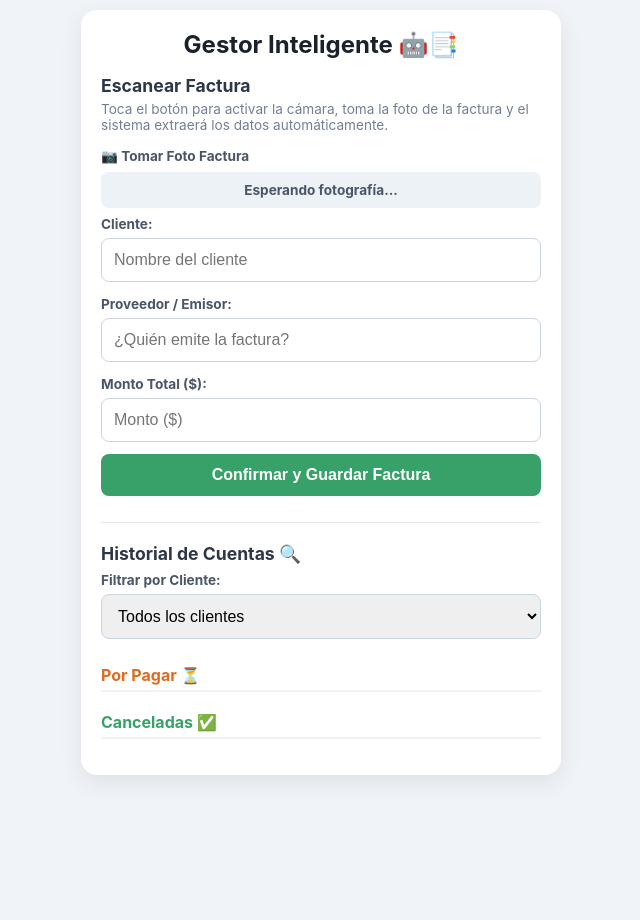
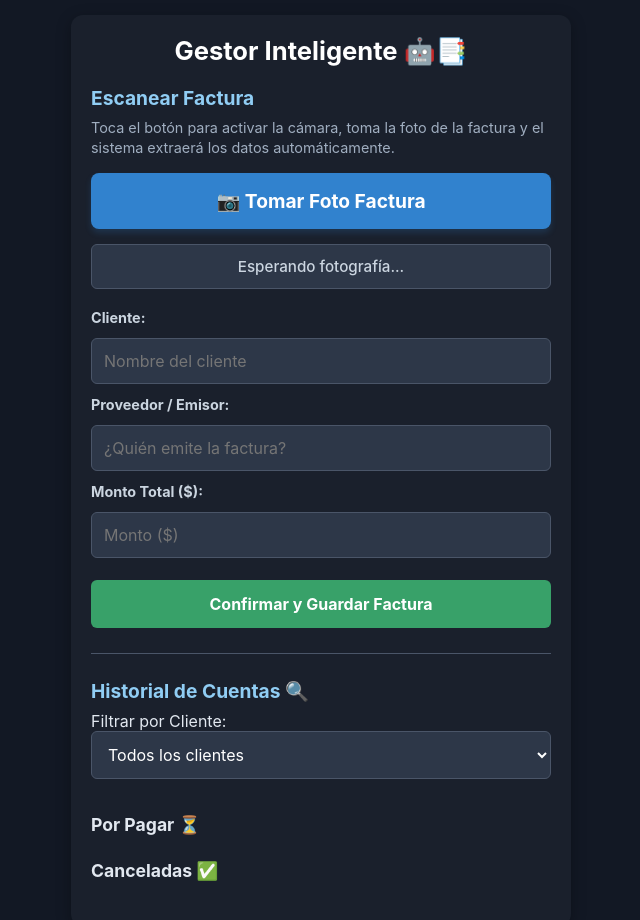
Before and after one commit to tonyostos2-arch/control-facturas, a plain HTML site: page index.html in a window 1280 px wide. Shown: the whole page, without its empty margins (319-959 px from the left). Before the commit the page ends 800 px from the top, so only its background shows below. Drawn offline with Linux system fonts and the light colour scheme.

Commit message:
Update styles.css

```diff
--- a/styles.css
+++ b/styles.css
@@ -1,60 +1,234 @@
+/* RESET DE ESTILOS GENERALES */
+* {
+    margin: 0;
+    padding: 0;
+    box-sizing: border-box;
+    font-family: -apple-system, BlinkMacSystemFont, "Segoe UI", Roboto, Helvetica, Arial, sans-serif;
+}
+
 body {
-    font-family: -apple-system, BlinkMacSystemFont, "Segoe UI", Roboto, sans-serif;
-    background-color: #f0f4f8;
-    margin: 0;
-    padding: 10px;
+    background-color: #121824;
+    color: #e2e8f0;
+    padding: 15px;
     display: flex;
     justify-content: center;
 }
 
 .app-container {
-    background: white;
     width: 100%;
-    max-width: 480px;
-    border-radius: 16px;
+    max-width: 500px;
+    background-color: #1a202c;
     padding: 20px;
-    box-shadow: 0 8px 24px rgba(0,0,0,0.08);
-    box-sizing: border-box;
+    border-radius: 12px;
+    box-shadow: 0 4px 15px rgba(0, 0, 0, 0.3);
+}
+
+header {
+    text-align: center;
+    margin-bottom: 20px;
 }
 
 header h1 {
-    text-align: center;
-    color: #1a202c;
-    margin-top: 0;
-    font-size: 1.5rem;
+    font-size: 1.6rem;
+    color: #fff;
 }
 
-h2 { font-size: 1.1rem; color: #2d3748; margin-bottom: 5px; }
-.instruction { font-size: 0.85rem; color: #718096; margin-top: 0; margin-bottom: 15px; }
+h2 {
+    font-size: 1.2rem;
+    margin-bottom: 8px;
+    color: #90cdf4;
+}
 
-h3.list-title { font-size: 1rem; margin-top: 20px; padding-bottom: 5px; border-bottom: 2px solid #edf2f7; }
-h3.pending { color: #dd6b20; }
-h3.paid { color: #38a169; }
+.instruction {
+    font-size: 0.9rem;
+    color: #a0aec0;
+    margin-bottom: 15px;
+    line-height: 1.4;
+}
 
-.status { font-size: 0.85rem; color: #4a5568; background: #edf2f7; padding: 10px; border-radius: 8px; margin: 8px 0; text-align: center; font-weight: bold;}
-.status.processing { background: #feebc8; color: #c05621; }
-.status.success { background: #c6f6d5; color: #22543d; }
-.status.error { background: #fed7d7; color: #9b2c2c; }
+/* 📷 BOTÓN DE CONTROL DE LA CÁMARA (NUEVA ADICIÓN) */
+.btn-camera-trigger {
+    display: block;
+    width: 100%;
+    background-color: #3182ce;
+    color: white;
+    text-align: center;
+    padding: 16px;
+    font-size: 1.2rem;
+    font-weight: bold;
+    border-radius: 8px;
+    cursor: pointer;
+    margin-bottom: 15px;
+    box-sizing: border-box;
+    box-shadow: 0 4px 6px rgba(49, 130, 206, 0.2);
+    transition: background-color 0.2s ease;
+}
 
-input, select, button { width: 100%; padding: 12px; margin: 6px 0; border-radius: 8px; border: 1px solid #cbd5e0; box-sizing: border-box; font-size: 1rem; }
-label { font-size: 0.85rem; color: #4a5568; font-weight: bold; display: block; margin-top: 8px; }
+.btn-camera-trigger:active {
+    background-color: #2b6cb0;
+}
 
-button { background-color: #3182ce; color: white; font-weight: bold; border: none; cursor: pointer; }
-.btn-success { background-color: #38a169; }
+/* ESTADO DE LA IA (PROCESANDO / ÉXITO / ERROR) */
+.status {
+    padding: 12px;
+    border-radius: 6px;
+    text-align: center;
+    font-size: 0.95rem;
+    font-weight: 500;
+    background-color: #2d3748;
+    color: #cbd5e0;
+    margin-bottom: 20px;
+    border: 1px solid #4a5568;
+}
 
-.invoice-list { list-style: none; padding: 0; margin: 0; }
-.invoice-item { background: #fff; padding: 12px; margin-bottom: 10px; border-radius: 8px; display: flex; justify-content: space-between; align-items: center; box-shadow: 0 2px 4px rgba(0,0,0,0.04); }
-.pending-item { border-left: 5px solid #dd6b20; background: #fffaf0; }
-.paid-item { border-left: 5px solid #38a169; background: #f0fff4; }
+.status.processing {
+    background-color: #2c5282;
+    color: #ebf8ff;
+    border-color: #3182ce;
+}
 
-.invoice-info { display: flex; flex-direction: column; gap: 4px; }
-.client-tag { font-size: 0.75rem; color: #2d3748; background: #e2e8f0; padding: 2px 6px; border-radius: 4px; width: fit-content; font-weight: bold; }
-.provider-text { font-size: 0.9rem; color: #4a5568; }
-.amount-text { font-size: 1.1rem; font-weight: bold; color: #1a202c; }
+.status.success {
+    background-color: #22543d;
+    color: #f0fff4;
+    border-color: #38a169;
+}
 
-.invoice-actions { display: flex; align-items: center; }
-.action-btn { width: auto; padding: 6px 12px; font-size: 0.8rem; margin-right: 8px; }
-.btn-pay { background-color: #dd6b20; }
-.btn-reopen { background-color: #718096; }
-.delete-btn { width: auto; background: transparent; border: none; padding: 5px; font-size: 1rem; cursor: pointer; }
-hr { border: 0; height: 1px; background: #e2e8f0; margin: 20px 0; }
+.status.error {
+    background-color: #742a2a;
+    color: #fff5f5;
+    border-color: #e53e3e;
+}
+
+/* FORMULARIO DE DETALLES */
+.form-invoice {
+    display: flex;
+    flex-direction: column;
+    gap: 12px;
+}
+
+.form-invoice label {
+    font-size: 0.9rem;
+    font-weight: bold;
+    color: #cbd5e0;
+}
+
+.form-invoice input {
+    width: 100%;
+    padding: 12px;
+    border-radius: 6px;
+    border: 1px solid #4a5568;
+    background-color: #2d3748;
+    color: #fff;
+    font-size: 1rem;
+}
+
+.form-invoice input:focus {
+    outline: none;
+    border-color: #3182ce;
+}
+
+.btn-success {
+    width: 100%;
+    background-color: #38a169;
+    color: white;
+    border: none;
+    padding: 14px;
+    font-size: 1rem;
+    font-weight: bold;
+    border-radius: 6px;
+    cursor: pointer;
+    margin-top: 10px;
+}
+
+.btn-success:active {
+    background-color: #2f855a;
+}
+
+hr {
+    margin: 25px 0;
+    border: 0;
+    border-top: 1px solid #4a5568;
+}
+
+/* SECCIÓN DEL HISTORIAL Y FILTROS */
+.lists-section select {
+    width: 100%;
+    padding: 12px;
+    border-radius: 6px;
+    border: 1px solid #4a5568;
+    background-color: #2d3748;
+    color: #fff;
+    font-size: 1rem;
+    margin-bottom: 20px;
+}
+
+.list-title {
+    font-size: 1.1rem;
+    margin: 15px 0 10px 0;
+    display: flex;
+    align-items: center;
+}
+
+.invoice-list {
+    list-style: none;
+    display: flex;
+    flex-direction: column;
+    gap: 10px;
+    margin-bottom: 15px;
+}
+
+/* FILAS DE FACTURAS EN LA LISTA */
+.invoice-item {
+    background-color: #2d3748;
+    padding: 12px;
+    border-radius: 8px;
+    display: flex;
+    justify-content: space-between;
+    align-items: center;
+    border-left: 5px solid #cbd5e0;
+}
+
+.pending-item {
+    border-left-color: #ecc94b;
+}
+
+.paid-item {
+    border-left-color: #38a169;
+    opacity: 0.8;
+}
+
+.invoice-info {
+    display: flex;
+    flex-direction: column;
+    gap: 4px;
+}
+
+.client-tag {
+    font-size: 0.95rem;
+    font-weight: bold;
+    color: #fff;
+}
+
+.provider-text {
+    font-size: 0.8rem;
+    color: #a0aec0;
+}
+
+.amount-text {
+    font-size: 1rem;
+    font-weight: bold;
+    color: #63b3ed;
+}
+
+/* ACCIONES DE LAS LISTAS (BOTONES) */
+.invoice-actions {
+    display: flex;
+    align-items: center;
+    gap: 8px;
+}
+
+.action-btn {
+    border: none;
+    padding: 8px 14px;
+    font-size: 0.85rem;
+    font-
```
